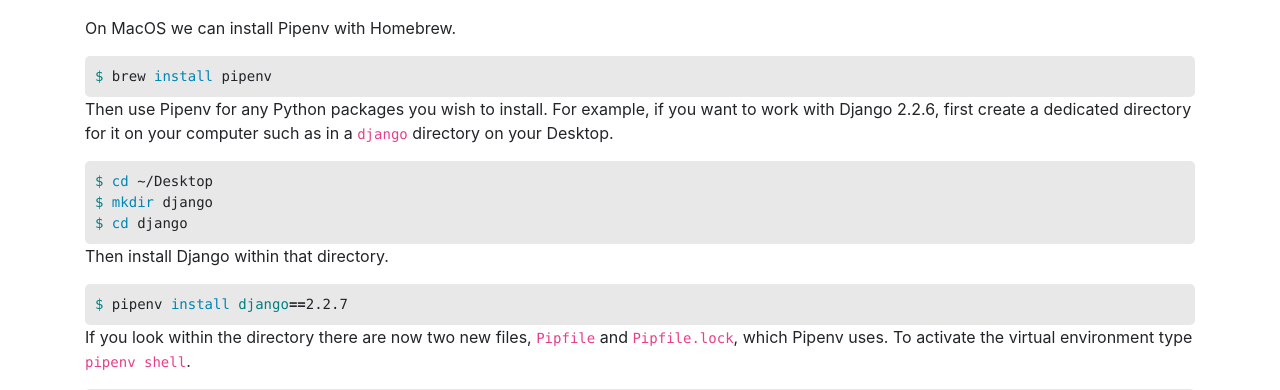
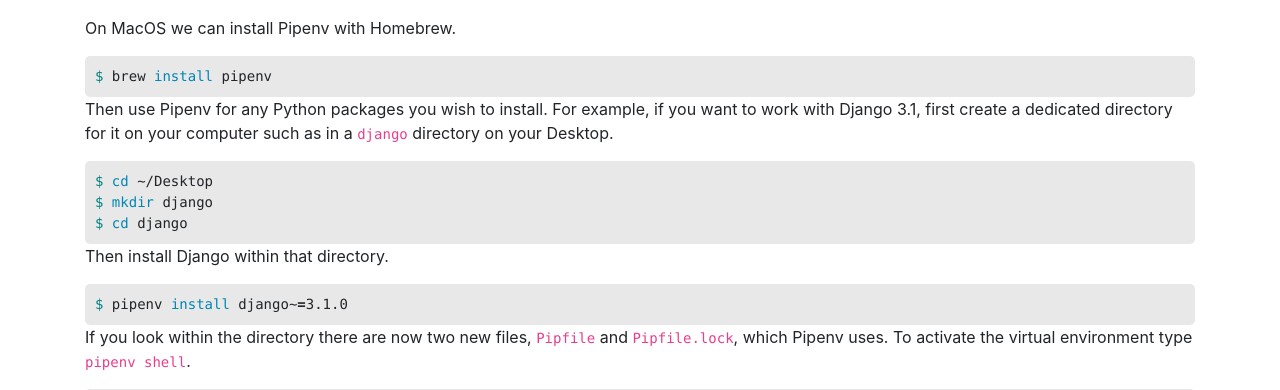
Before and after one commit to NazarMiroshnichenko/installpython3.com, a Jekyll site: the page built from _posts/2010-01-01-mac.markdown, in a window 1280 px wide and 900 px high, scrolled down 1919 px. Shown: the part 161-551 px from the top of the window. Built offline with Jekyll 4.4.1, drawn with Linux system fonts in a browser that asks for light colours.

Commit message:
update install Django example

````diff
--- a/_posts/2010-01-01-mac.markdown
+++ b/_posts/2010-01-01-mac.markdown
@@ -112,7 +112,7 @@ On MacOS we can install Pipenv with Homebrew.
 $ brew install pipenv
 ```
 
-Then use Pipenv for any Python packages you wish to install. For example, if you want to work with Django 2.2.6, first create a dedicated directory for it on your computer such as in a `django` directory on your Desktop.
+Then use Pipenv for any Python packages you wish to install. For example, if you want to work with Django 3.1, first create a dedicated directory for it on your computer such as in a `django` directory on your Desktop.
 
 ```sh
 $ cd ~/Desktop
@@ -123,7 +123,7 @@ $ cd django
 Then install Django within that directory.
 
 ```sh
-$ pipenv install django==2.2.7
+$ pipenv install django~=3.1.0
 ```
 
 If you look within the directory there are now two new files, `Pipfile` and `Pipfile.lock`, which Pipenv uses. To activate the virtual environment type `pipenv shell`.
````
